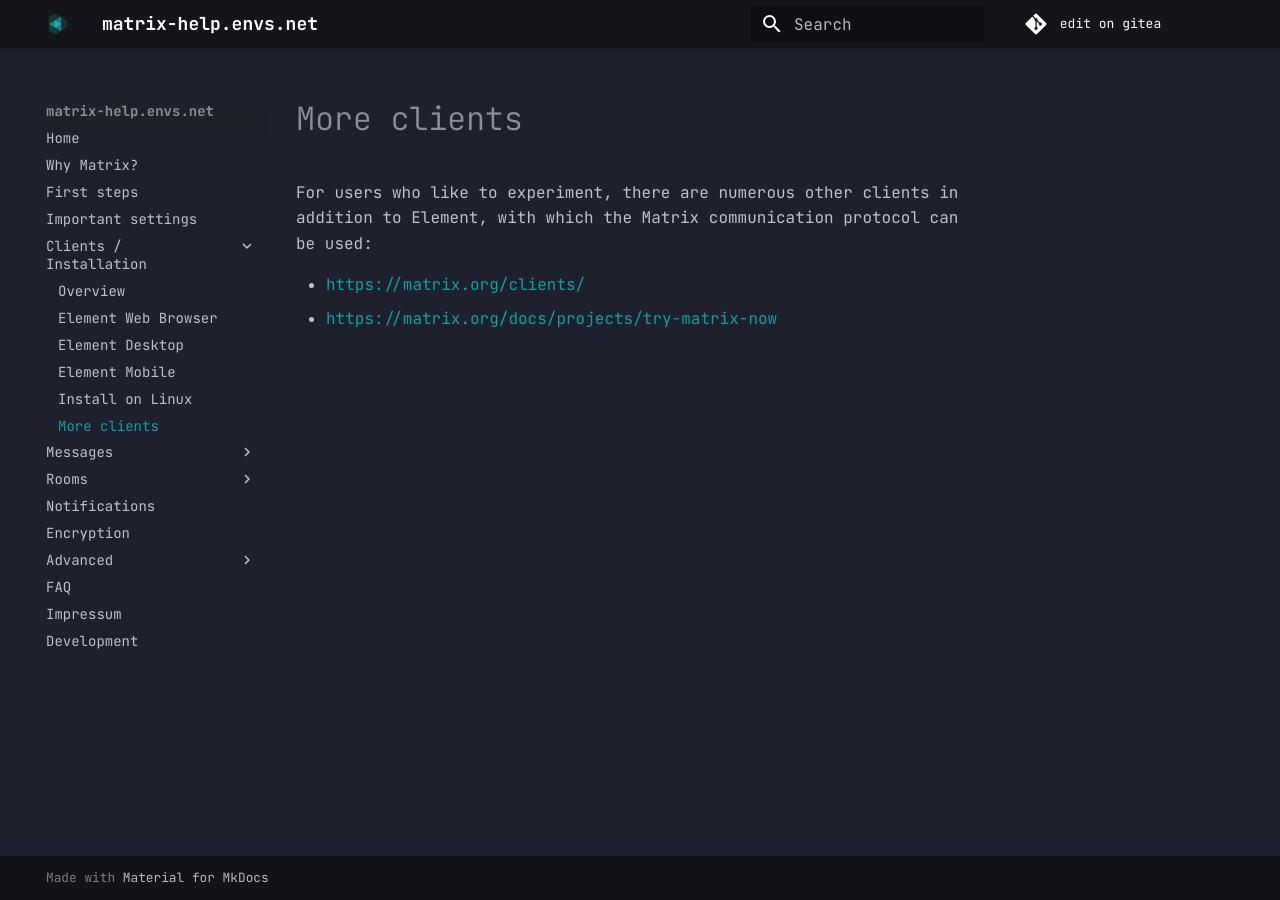
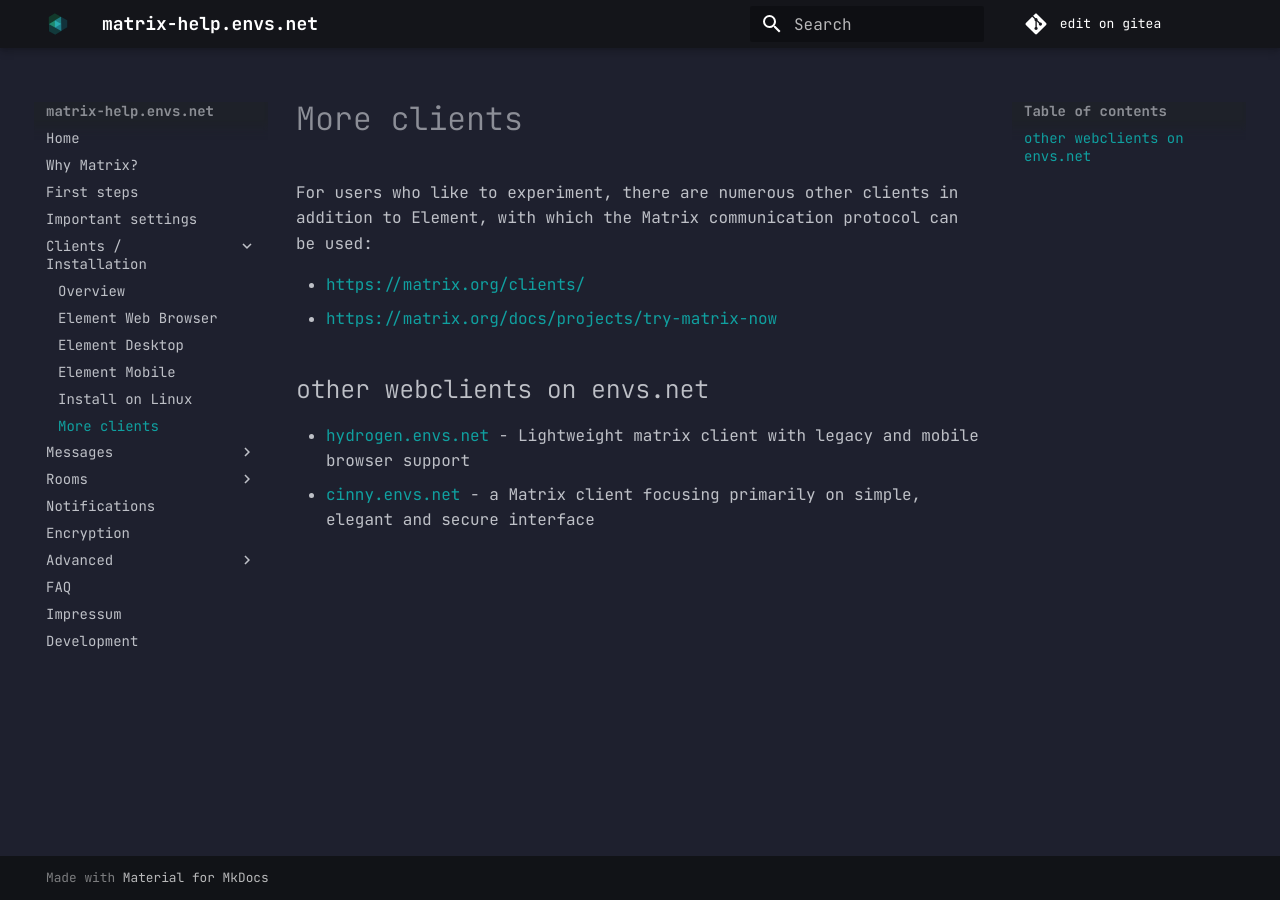
Before and after one commit to envs-net/matrix-doc, an MkDocs documentation site: the page built from docs/clients/more_clients.md, in a window 1280 px wide. Built offline with MkDocs 1.6.1 and Material for MkDocs 9.7.7, drawn with Linux system fonts in a browser that asks for light colours.

Commit message:
add note about other webclients on envs

```diff
--- a/docs/clients/more_clients.md
+++ b/docs/clients/more_clients.md
@@ -9,3 +9,8 @@ For users who like to experiment, there are numerous other clients in addition t
 
 - [https://matrix.org/clients/](https://matrix.org/clients/)
 - [https://matrix.org/docs/projects/try-matrix-now](https://matrix.org/docs/projects/try-matrix-now)
+
+## other webclients on envs.net
+
+- [hydrogen.envs.net](https://hydrogen.envs.net/) - Lightweight matrix client with legacy and mobile browser support
+- [cinny.envs.net](https://cinny.envs.net/) - a Matrix client focusing primarily on simple, elegant and secure interface
```
